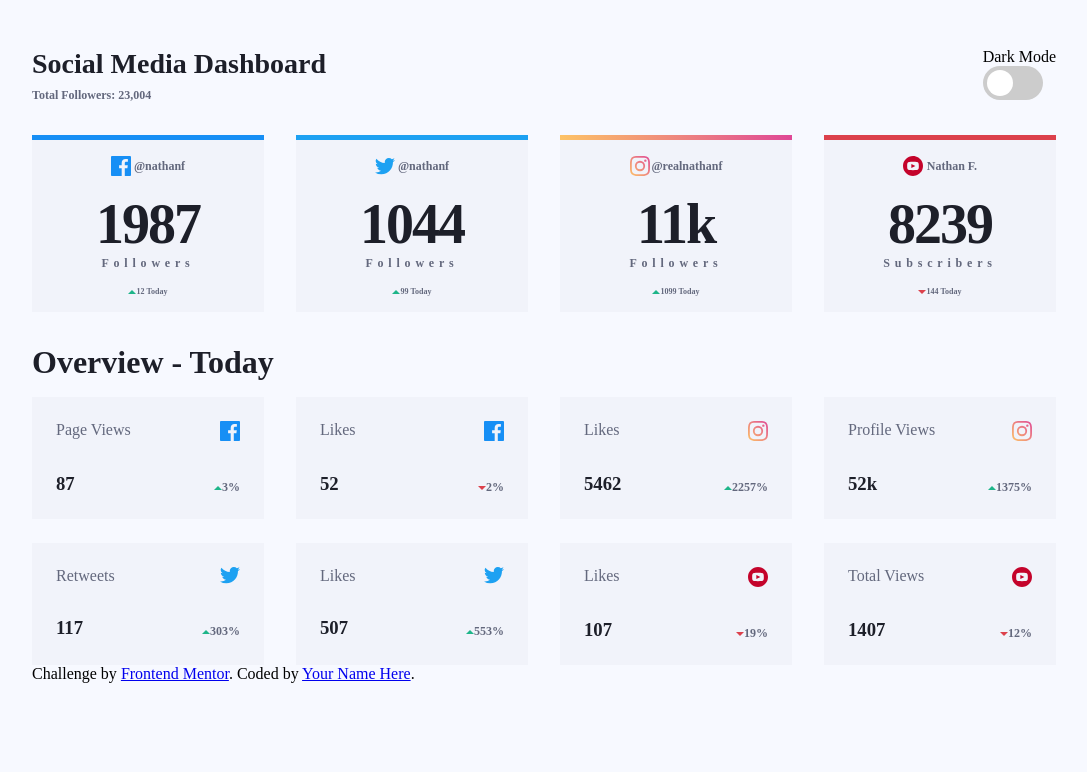
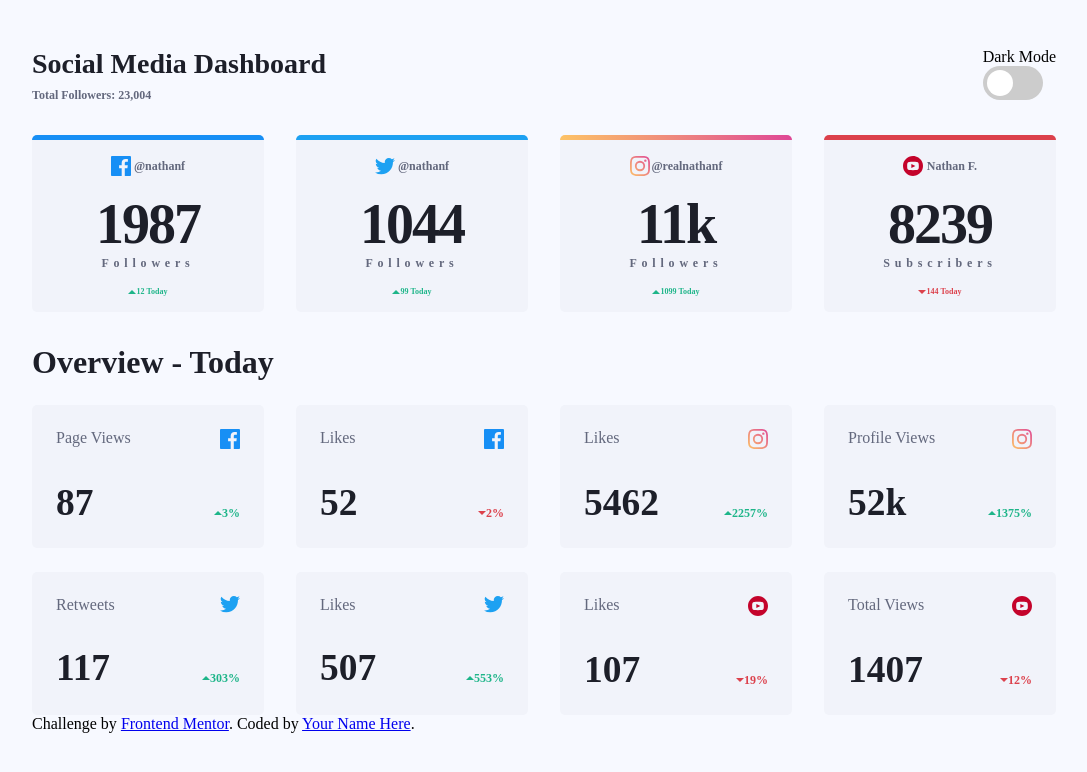
Before and after one commit to roadblock37/social-dashboard, a website: page index.html in a window 1280 px wide. Shown: the whole page, without its empty margins (96-1183 px from the left). Drawn offline with Linux system fonts and the light colour scheme.

Commit message:
tile styling finished

```diff
--- a/index.html
+++ b/index.html
@@ -59,7 +59,7 @@
           <svg xmlns="http://www.w3.org/2000/svg" width="8" height="4">
             <path fill="#1EB589" fill-rule="evenodd" d="M0 4l4-4 4 4z" />
           </svg>
-          <h6>12 Today</h6>
+          <h6 class="greenText">12 Today</h6>
         </div>
       </div>
 
@@ -84,7 +84,7 @@
           <svg xmlns="http://www.w3.org/2000/svg" width="8" height="4">
             <path fill="#1EB589" fill-rule="evenodd" d="M0 4l4-4 4 4z" />
           </svg>
-          <h6>99 Today</h6>
+          <h6 class="greenText">99 Today</h6>
         </div>
       </div>
 
@@ -116,7 +116,7 @@
           <svg xmlns="http://www.w3.org/2000/svg" width="8" height="4">
             <path fill="#1EB589" fill-rule="evenodd" d="M0 4l4-4 4 4z" />
           </svg>
-          <h6>1099 Today</h6>
+          <h6 class="greenText">1099 Today</h6>
         </div>
       </div>
 
@@ -140,7 +140,7 @@
           <svg xmlns="http://www.w3.org/2000/svg" width="8" height="4">
             <path fill="#DC414C" fill-rule="evenodd" d="M0 0l4 4 4-4z" />
           </svg>
-          <h6>144 Today</h6>
+          <h6 class="redText">144 Today</h6>
         </div>
       </div>
     </span>
@@ -161,10 +161,11 @@
         <div class="tile-amounts-container">
           <h3>87</h3>
           <div class="social-counter">
+            <!-- up icon -->
             <svg xmlns="http://www.w3.org/2000/svg" width="8" height="4" viewbox="0 0 8 4">
               <path fill="#1EB589" fill-rule="evenodd" d="M0 4l4-4 4 4z"/>
             </svg>
-            <P>3%</P>
+            <P class="greenText">3%</P>
           </div>
 
         </div>
@@ -182,10 +183,11 @@
         <div class="tile-amounts-container">
           <h3>52</h3>
           <div class="social-counter">
+            <!-- down icon -->
             <svg xmlns="http://www.w3.org/2000/svg" width="8" height="4" viewbox="0 0 8 4">
               <path fill="#DC414C" fill-rule="evenodd" d="M0 0l4 4 4-4z"/>
             </svg>
-            <p>2%</p>
+            <p class="redText">2%</p>
           </div>
         </div>
       </div>
@@ -208,10 +210,11 @@
         <div class="tile-amounts-container">
           <h3>5462</h3>
           <div class="social-counter">
+            <!-- up icon -->
             <svg xmlns="http://www.w3.org/2000/svg" width="8" height="4" viewbox="0 0 8 4">
               <path fill="#1EB589" fill-rule="evenodd" d="M0 4l4-4 4 4z"/>
             </svg>
-            <P>2257%</P>
+            <P class="greenText">2257%</P>
           </div>
 
         </div>
@@ -237,10 +240,11 @@
         <div class="tile-amounts-container">
           <h3>52k</h3>
           <div class="social-counter">
+            <!-- up icon -->
             <svg xmlns="http://www.w3.org/2000/svg" width="8" height="4" viewbox="0 0 8 4">
               <path fill="#1EB589" fill-rule="evenodd" d="M0 4l4-4 4 4z"/>
             </svg>
-            <P>1375%</P>
+            <P class="greenText">1375%</P>
           </div>
         </div>
       </div>
@@ -262,7 +266,7 @@
             <svg xmlns="http://www.w3.org/2000/svg" width="8" height="4" viewbox="0 0 8 4">
               <path fill="#1EB589" fill-rule="evenodd" d="M0 4l4-4 4 4z"/>
             </svg>
-            <P>303%</P>
+            <P class="greenText">303%</P>
           </div>
         </div>
       </div>
@@ -284,7 +288,7 @@
             <svg xmlns="http://www.w3.org/2000/svg" width="8" height="4" viewbox="0 0 8 4">
               <path fill="#1EB589" fill-rule="evenodd" d="M0 4l4-4 4 4z"/>
             </svg>
-            <P>553%</P>
+            <P class="greenText">553%</P>
           </div>
         </div>
       </div>
@@ -306,7 +310,7 @@
             <svg xmlns="http://www.w3.org/2000/svg" width="8" height="4" viewbox="0 0 8 4">
               <path fill="#DC414C" fill-rule="evenodd" d="M0 0l4 4 4-4z"/>
             </svg>
-            <P>19%</P>
+            <P class="redText">19%</P>
           </div>
         </div>
       </div>
@@ -328,7 +332,7 @@
             <svg xmlns="http://www.w3.org/2000/svg" width="8" height="4" viewbox="0 0 8 4">
               <path fill="#DC414C" fill-rule="evenodd" d="M0 0l4 4 4-4z"/>
             </svg>
-            <P>12%</P>
+            <P class="redText">12%</P>
           </div>
         </div>
       </div>
--- a/main.scss
+++ b/main.scss
@@ -17,6 +17,16 @@ body {
 img {
   width: 100%;
   height: auto;
+}
+
+// green text in social counter
+.greenText {
+  @include theme-aware("color", "greenText");
+}
+
+// red text in social counter
+.redText {
+  @include theme-aware("color", "redText");
 }
 
 // ============================
@@ -135,6 +145,7 @@ input:checked + .slider:before {
     direction: column;
   }
   align-items: center;
+  border-radius: 5px;
 
   h1 {
     @include theme-aware("color", "primaryText");
@@ -213,6 +224,8 @@ input:checked + .slider:before {
   @include theme-aware("background", "facebookFill");
   height: 5px;
     width: 100%;
+    border-top-left-radius: 5px;
+    border-top-right-radius: 5px;
 }
 
 // twitter user
@@ -226,6 +239,8 @@ input:checked + .slider:before {
   @include theme-aware("background", "twitterFill");
   height: 5px;
     width: 100%;
+    border-top-left-radius: 5px;
+    border-top-right-radius: 5px;
 }
 
 // instagram tile
@@ -233,6 +248,8 @@ input:checked + .slider:before {
     background: linear-gradient(to right, #fdc366, #ee877e, #df4896);
     height: 5px;
     width: 100%;
+    border-top-left-radius: 5px;
+    border-top-right-radius: 5px;
 }
 
 // youtube box shadow
@@ -240,6 +257,9 @@ input:checked + .slider:before {
   @include theme-aware("background", "youtubeFill");
   height: 5px;
     width: 100%;
+
+    border-top-left-radius: 5px;
+    border-top-right-radius: 5px;
 }
 
 
@@ -272,14 +292,15 @@ input:checked + .slider:before {
 .tile-amounts-container {
   display: flex;
   justify-content: space-between;
-  align-items: flex-end;
+  align-items: baseline;
   @include theme-aware("color", "primaryText");
+  font-size: 2rem
 }
 
 // overview grid header
 .overview-header {
   @include theme-aware("color", "primaryText");
-  margin-bottom: 1rem;
+  margin-bottom: 1.5rem;
 }
 
 // individual tile in overview section
@@ -291,4 +312,5 @@ input:checked + .slider:before {
     right: 1.5rem;
     left: 1.5rem;
   }
+  border-radius: 5px;
 }
```
Also changed, not shown: main.css, 1 other file.
